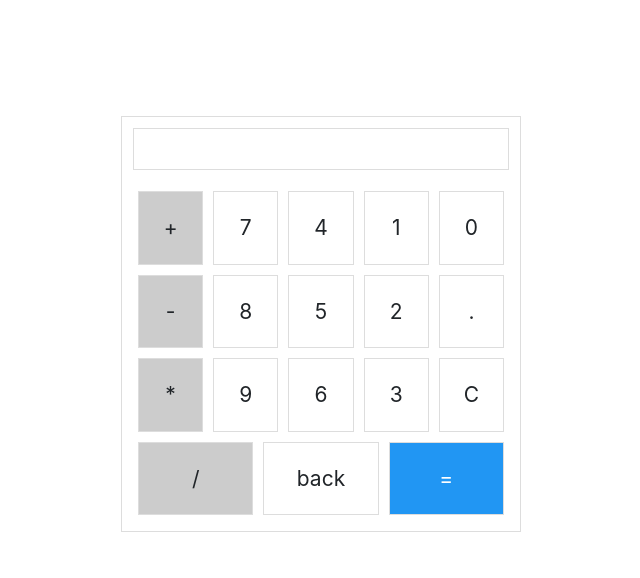
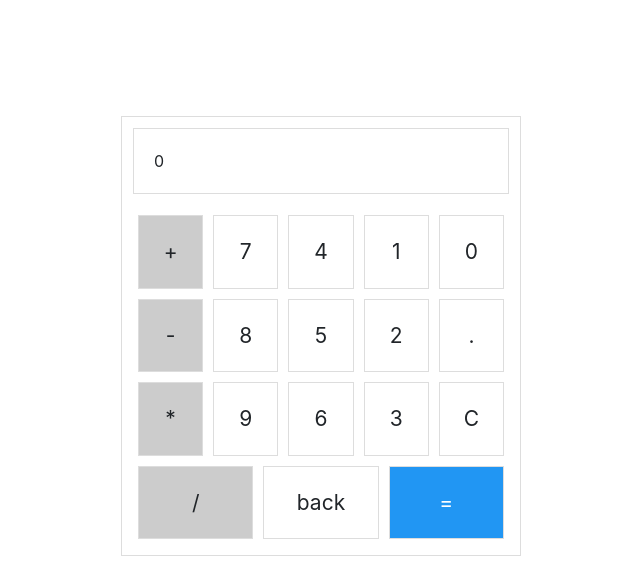
Before and after one commit to AbanoubEmadM/Calculator-with-js, a plain HTML site: page index.html in a window 1280 px wide. Shown: the whole page, without its empty margins (319-959 px from the left). Drawn offline with nearby package versions, Linux system fonts and the light colour scheme.

Commit message:
Update index.html

```diff
--- a/index.html
+++ b/index.html
@@ -10,7 +10,7 @@
 </head>
 <body>
     <div class="calculator">
-                <p class="ans" id="answer"></p>
+                <p class="ans" id="answer">0</p>
                 <div class="numbers">
                     <p class="num op" id="plus">+</p>
                     <p class="num" id="num">7</p>
```
